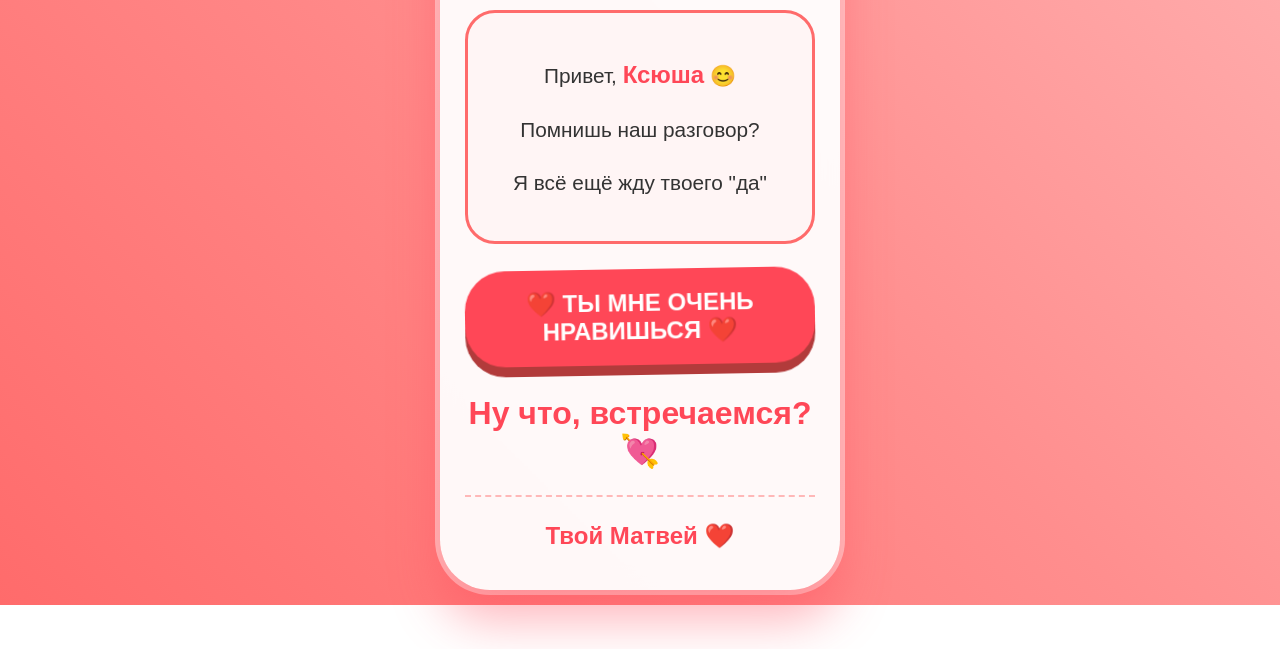
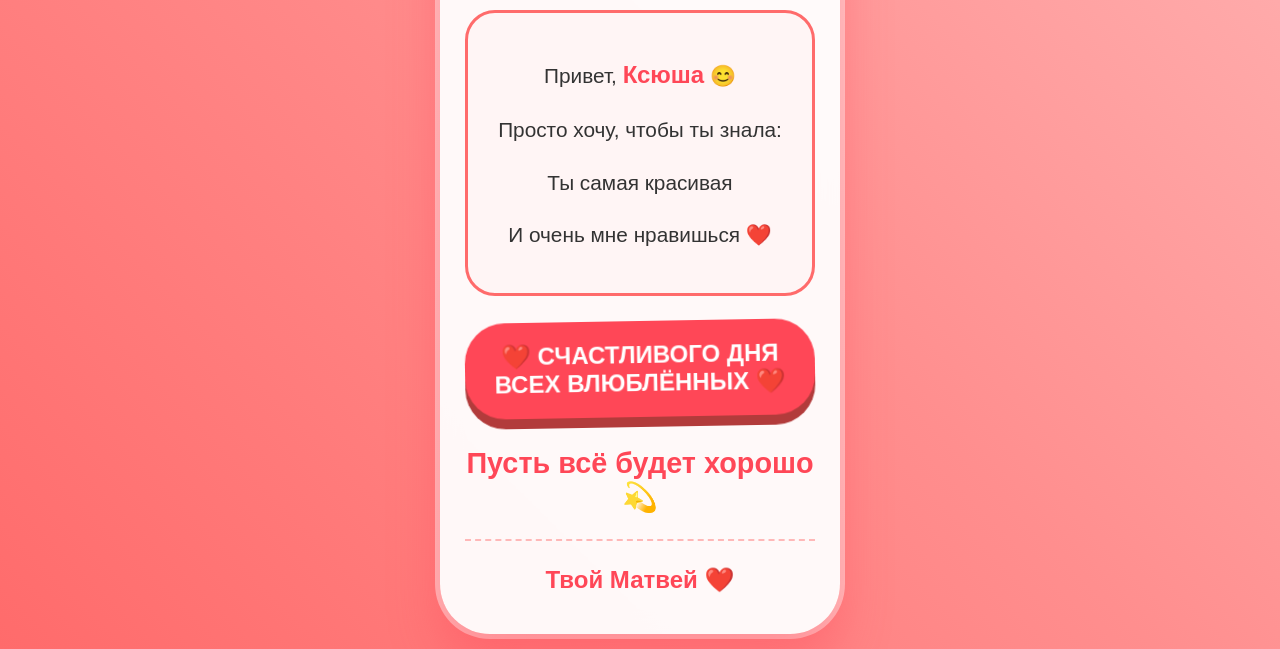
Before and after one commit to MatveSolar2009/valentinka, a plain HTML site: page index.html in a window 1280 px wide. Shown: the part 384-1033 px from the top of the page. Before the commit the page ends 989 px from the top, so only its background shows below. Drawn offline with Linux system fonts and the light colour scheme.

Commit message:
Add files via upload

```diff
--- a/index.html
+++ b/index.html
@@ -89,8 +89,8 @@
             box-shadow: 0 10px 0 #b23b3b;
         }
 
-        .question {
-            font-size: 2rem;
+        .wish {
+            font-size: 1.8rem;
             color: #ff4757;
             font-weight: bold;
             margin: 30px 0 20px;
@@ -152,16 +152,17 @@
 
         <div class="message-box">
             <p>Привет, <span class="name-highlight">Ксюша</span> 😊</p>
-            <p>Помнишь наш разговор?</p>
-            <p>Я всё ещё жду твоего "да"</p>
+            <p>Просто хочу, чтобы ты знала:</p>
+            <p>Ты самая красивая</p>
+            <p>И очень мне нравишься ❤️</p>
         </div>
 
         <div class="reminder">
-            ❤️ ТЫ МНЕ ОЧЕНЬ НРАВИШЬСЯ ❤️
+            ❤️ СЧАСТЛИВОГО ДНЯ ВСЕХ ВЛЮБЛЁННЫХ ❤️
         </div>
 
-        <div class="question">
-            Ну что, встречаемся? 💘
+        <div class="wish">
+            Пусть всё будет хорошо 💫
         </div>
 
         <div class="signature">
```
